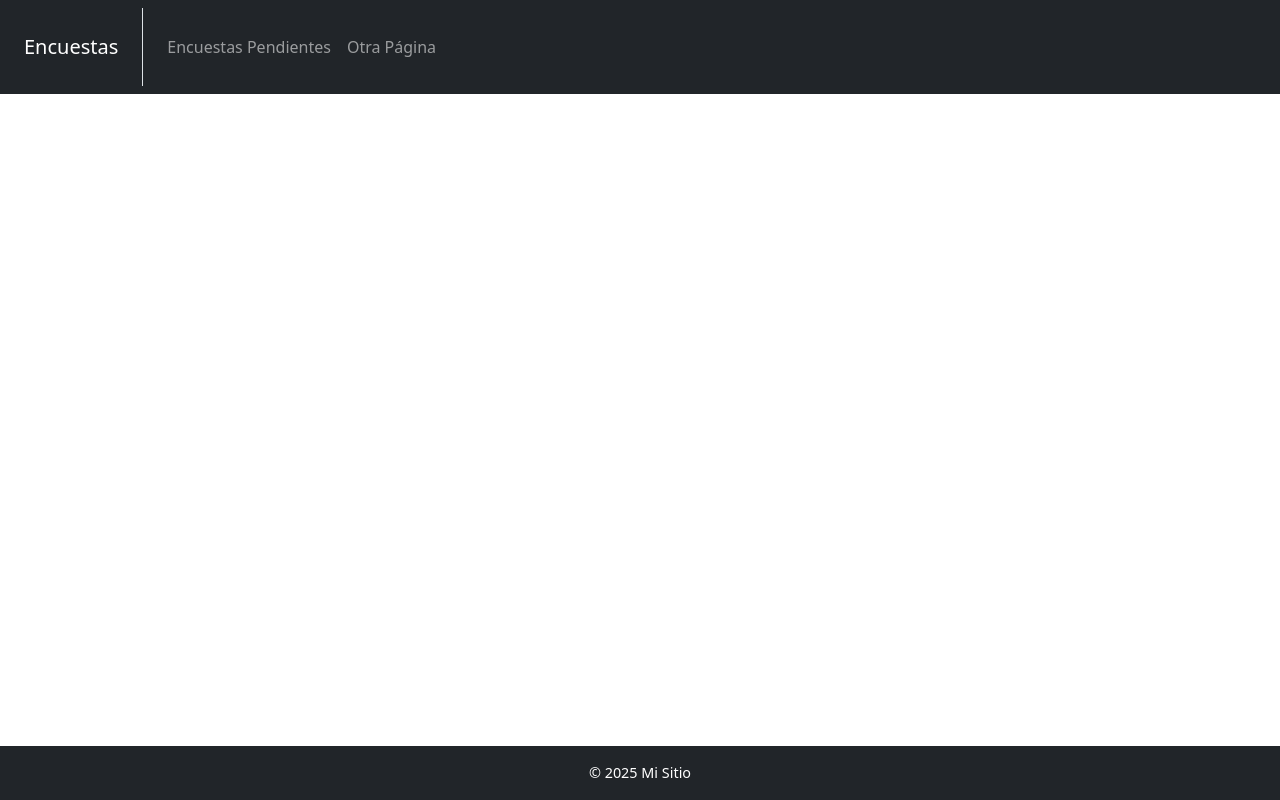
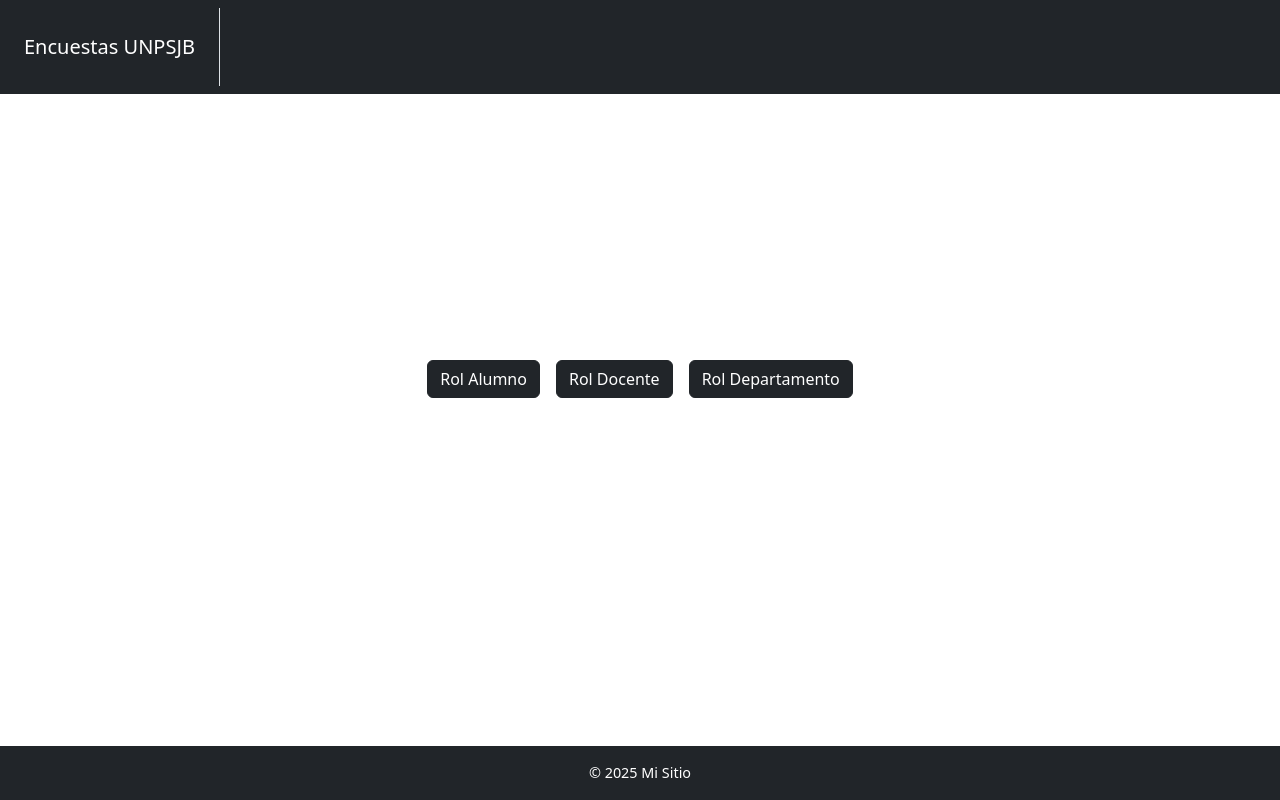
Before and after one commit to UNPSJB/RA-grupo-5, a React (Vite) app in the folder frontend/react-app/: page / in a window 1280 px wide. Built offline with nearby package versions, Linux system fonts and the light colour scheme.

Commit message:
nuevas rutas agregadas por franco

```diff
--- a/frontend/react-app/src/App.tsx
+++ b/frontend/react-app/src/App.tsx
@@ -1,5 +1,8 @@
 import { Routes, Route } from "react-router-dom";
-import Layout from "./componentes/Layout.tsx";
+import LayoutHome from "./componentes/LayoutHome.tsx";
+import LayoutAlumno from "./componentes/LayoutAlumno.tsx";
+import LayoutDocente from "./componentes/LayoutDocente.tsx";
+import LayoutDepartamento from "./componentes/LayoutDepartamento.tsx";
 import EncuestasPendientes from "./paginas/EncuestasPendientes.tsx";
 import Encuesta from "./paginas/Encuesta.tsx";
 import 'bootstrap/dist/css/bootstrap.min.css';
@@ -7,17 +10,28 @@ import 'bootstrap/dist/css/bootstrap.min.css';
 function App() {
   return (
     <Routes>
-      <Route path="/" element={<Layout />}>
 
+      <Route path="/" element={<LayoutHome/>}>
+      </Route>
+
+      <Route path="/login" element={<h1>Login</h1>}>
+      </Route>
+
+      <Route path="/alumno" element={<LayoutAlumno/>}>
+        <Route path="encuestas" >
+          <Route index element={<EncuestasPendientes />} />
+          <Route path=":id" element={<Encuesta />} /> {/*  ruta dinámica */}
+        </Route>
+      </Route>
+
+      <Route path="/docente" element={<LayoutDocente />}>
 
       </Route>
 
-      <Route path="/encuestas" element={<Layout />}>
-        <Route index element={<EncuestasPendientes />} />
-        <Route path=":id" element={<Encuesta />} /> {/*  ruta dinámica */}
-        <Route index element={<EncuestasPendientes />} />        {/* Podés agregar más rutas aca */}
+      <Route path="/departamento" element={<LayoutDepartamento />}>
 
       </Route>
+
 
     </Routes>
   );
--- /dev/null
+++ b/frontend/react-app/src/componentes/LayoutAlumno.tsx
@@ -0,0 +1,29 @@
+import { Link, Outlet } from "react-router-dom";
+import { Container, Navbar, Nav } from "react-bootstrap";
+import "../styles/Layout.css";
+
+export default function LayoutAlumno() {
+  return (
+    <div className="layout">
+      <Navbar bg="dark" variant="dark" expand="lg">
+        <Navbar.Brand className="p-4 text-white border-end" href="/">Encuestas UNPSJB</Navbar.Brand>
+          <Nav className="me-auto">
+            <Nav.Link as={Link} to="/alumno/encuestas">Encuestas Pendientes</Nav.Link>
+            <Nav.Link as={Link} to="/alumno/mis-encuestas">Mis encuestas</Nav.Link>
+          </Nav>
+      </Navbar>
+
+
+      <main className="content">
+        {/* Contenido principal */}
+        <Container className="mt-4 text-center">
+          <Outlet />  {/* Outlet solo renderiza páginas hijas, si las hubiera */}
+        </Container>
+      </main>
+
+      <footer className="footer bg-dark text-white text-center p-3 mb-0">
+        &copy; 2025 Mi Sitio
+      </footer>
+    </div>
+  );
+}
--- a/frontend/react-app/src/componentes/Layout.tsx
+++ b/frontend/react-app/src/componentes/LayoutDepartamento.tsx
@@ -2,22 +2,22 @@ import { Link, Outlet } from "react-router-dom";
 import { Container, Navbar, Nav } from "react-bootstrap";
 import "../styles/Layout.css";
 
-export default function Layout() {
+export default function LayoutDepartamento() {
   return (
     <div className="layout">
       <Navbar bg="dark" variant="dark" expand="lg">
-        <Navbar.Brand className="p-4 text-white border-end" href="/">Encuestas</Navbar.Brand>
+        <Navbar.Brand className="p-4 text-white border-end" href="/">Encuestas UNPSJB</Navbar.Brand>
           <Nav className="me-auto">
-            <Nav.Link as={Link} to="/">Encuestas Pendientes</Nav.Link>
-            <Nav.Link as={Link} to="/otra-pagina">Otra Página</Nav.Link>
+            <Nav.Link as={Link} to="/departamento/informes">Listado de informes curriculares</Nav.Link>
+            <Nav.Link as={Link} to="/departamento/crear-informe-sintetico">Nuevo informe sintetico</Nav.Link>
           </Nav>
       </Navbar>
 
 
       <main className="content">
         {/* Contenido principal */}
-        <Container className="mt-4">
-          <Outlet />
+        <Container className="mt-4  text-center">
+          <Outlet />  {/* Outlet solo renderiza páginas hijas, si las hubiera */}
         </Container>
       </main>
 
--- /dev/null
+++ b/frontend/react-app/src/componentes/LayoutDocente.tsx
@@ -0,0 +1,29 @@
+import { Link, Outlet } from "react-router-dom";
+import { Container, Navbar, Nav } from "react-bootstrap";
+import "../styles/Layout.css";
+
+export default function LayoutDocente() {
+  return (
+    <div className="layout">
+      <Navbar bg="dark" variant="dark" expand="lg">
+        <Navbar.Brand className="p-4 text-white border-end" href="/">Encuestas UNPSJB</Navbar.Brand>
+          <Nav className="me-auto">
+            <Nav.Link as={Link} to="/docente/reportes">Listado de reportes disponibles</Nav.Link>
+            <Nav.Link as={Link} to="/docente/crear-informe">Nuevo informe curricular</Nav.Link>
+          </Nav>
+      </Navbar>
+
+
+      <main className="content">
+        {/* Contenido principal */}
+        <Container className="mt-4  text-center" >
+          <Outlet />  {/* Outlet solo renderiza páginas hijas, si las hubiera */}
+        </Container>
+      </main>
+
+      <footer className="footer bg-dark text-white text-center p-3 mb-0">
+        &copy; 2025 Mi Sitio
+      </footer>
+    </div>
+  );
+}
--- /dev/null
+++ b/frontend/react-app/src/componentes/LayoutHome.tsx
@@ -0,0 +1,29 @@
+import { Link, Outlet } from "react-router-dom";
+import { Container, Navbar, Nav } from "react-bootstrap";
+import "../styles/Layout.css";
+
+export default function LayoutHome() {
+  return (
+    <div className="layout">
+      <Navbar bg="dark" variant="dark" expand="lg">
+        <Navbar.Brand className="p-4 text-white border-end" href="/">Encuestas UNPSJB</Navbar.Brand>
+      </Navbar>
+
+
+      <main className="content flex-grow-1">
+        <Container className="mt-4 d-flex flex-column align-items-center justify-content-end" style={{minHeight: '35vh'}}>
+            <Outlet />
+            <div className="d-flex gap-3 mt-5">
+            <Link to="/alumno" className="btn btn-dark  ">Rol Alumno</Link>
+            <Link to="/docente" className="btn btn-dark">Rol Docente</Link>
+            <Link to="/departamento" className="btn btn-dark">Rol Departamento</Link>
+            </div>
+        </Container>
+      </main>
+
+      <footer className="footer bg-dark text-white text-center p-3 mb-0">
+        &copy; 2025 Mi Sitio
+      </footer>
+    </div>
+  );
+}
--- a/frontend/react-app/src/paginas/Encuesta.tsx
+++ b/frontend/react-app/src/paginas/Encuesta.tsx
@@ -1,6 +1,6 @@
 import { useEffect, useState } from "react";
 import { useParams } from "react-router-dom";
-import { useEncuestas } from "../hook/useEcuestas";
+import { useEncuestas } from "../hook/useEncuestas";
 
 export default function Encuesta() {
   const { id } = useParams<{ id: string }>();
--- a/frontend/react-app/src/paginas/EncuestasPendientes.tsx
+++ b/frontend/react-app/src/paginas/EncuestasPendientes.tsx
@@ -1,4 +1,4 @@
-import { useEncuestas } from "../hook/useEcuestas";
+import { useEncuestas } from "../hook/useEncuestas";
 import Table from "react-bootstrap/Table";
 import { Link } from "react-router-dom";
 
@@ -39,7 +39,7 @@ export default function EncuestasPendientes() {
                 <td>{encuesta.fecha_fin}</td>
                 <td>
                     <Link
-                    to={`/encuestas/${encuesta.id}`}
+                    to={`/alumno/encuestas/${encuesta.id}`}
                     className="btn btn-primary m-2"
                     >
                     Ir a encuesta
```
Also changed, not shown: frontend/react-app/src/componentes/BotonConfimarEncuestas.tsx (renamed from frontend/react-app/src/componentes/BotonConfimarEncuetas.tsx, +6 -6 lines), frontend/react-app/src/hook/useEncuestas.ts (renamed from frontend/react-app/src/hook/useEcuestas.ts).
